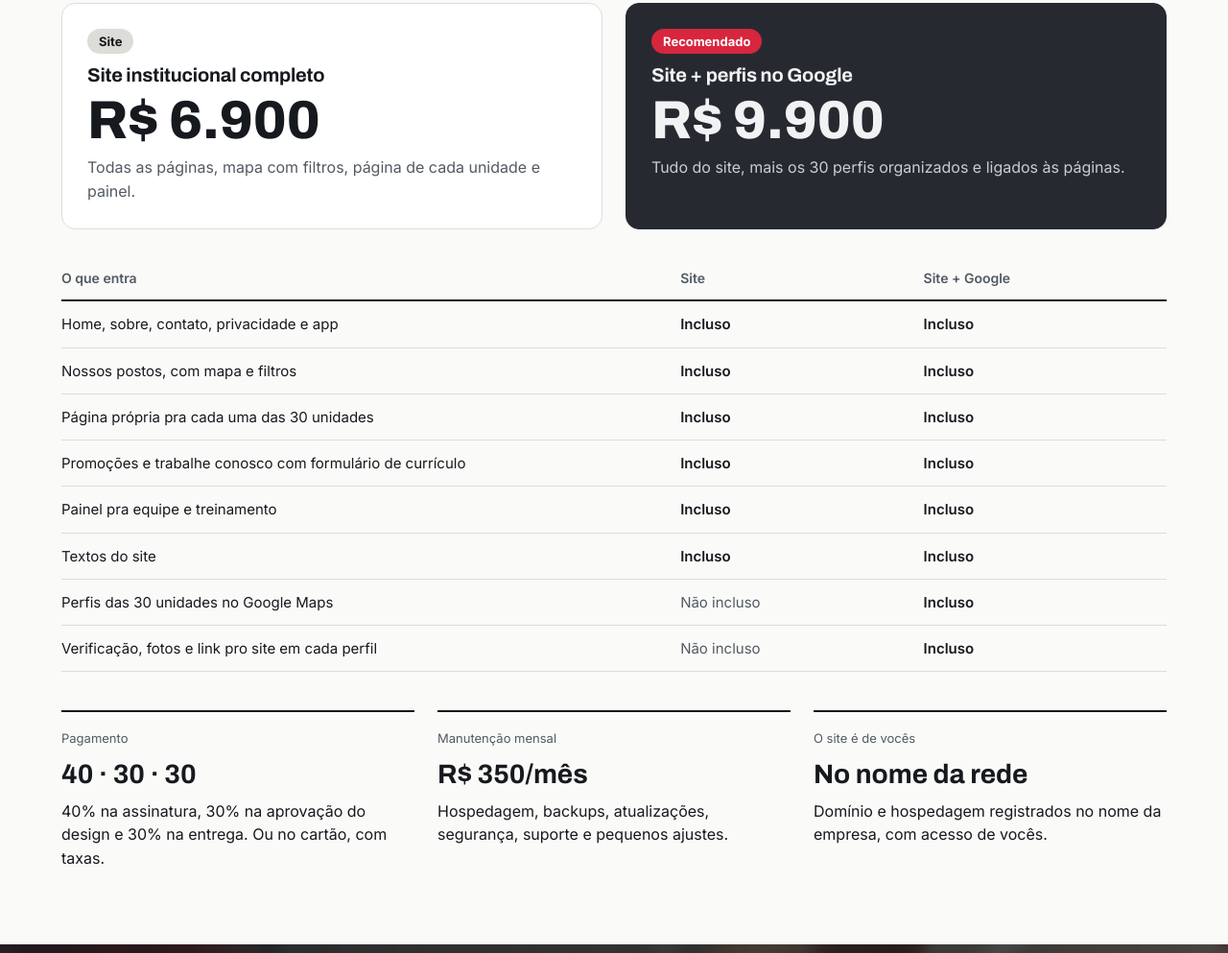
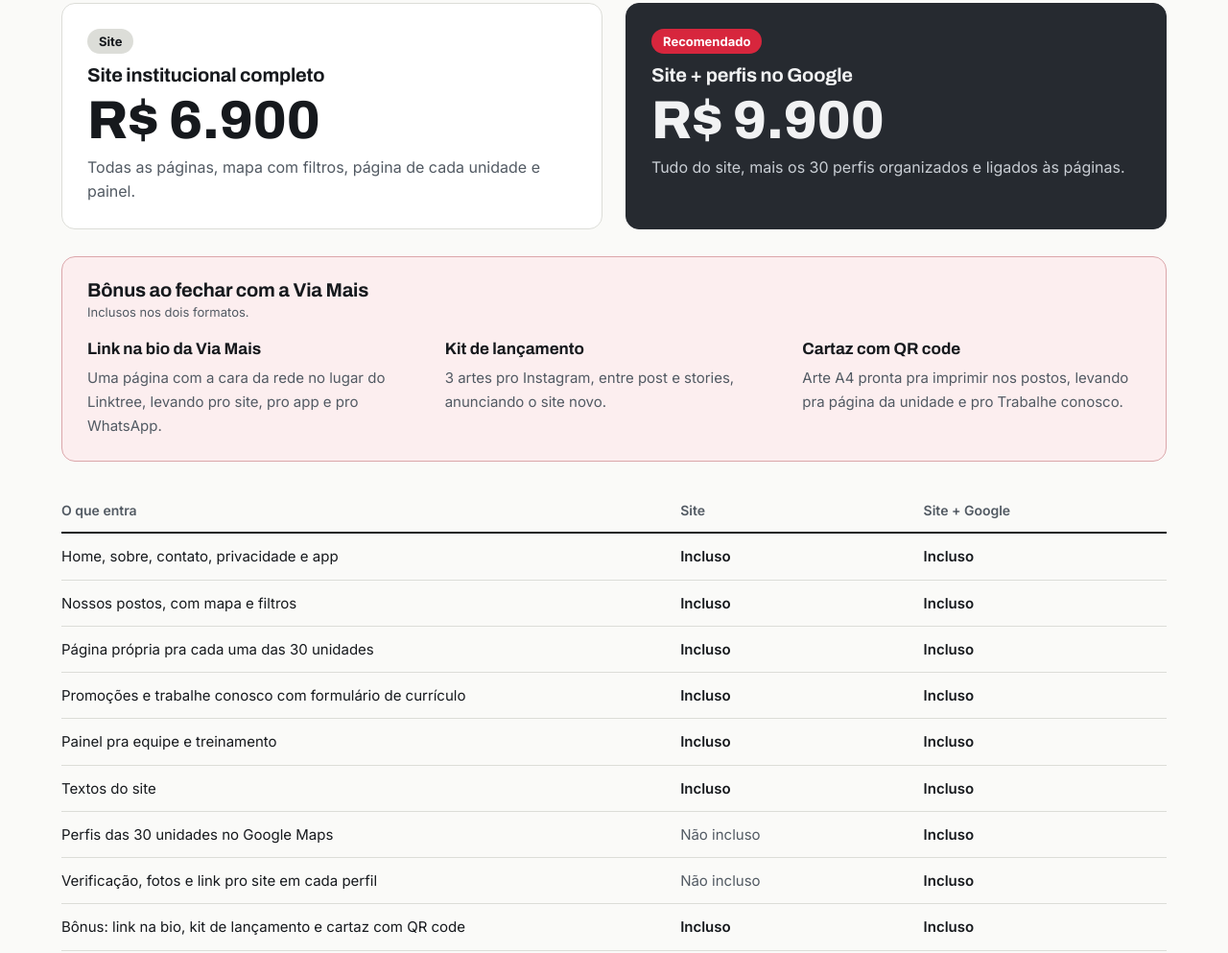
Before and after one commit to kailanyjankeweb/kailanyjanke-site, a plain HTML site: page propostas/rede-postos/index.html in a window 1280 px wide. Shown: the part 5564-6557 px from the top of the page at 96% size. Drawn offline with Linux system fonts and the light colour scheme.

Commit message:
Proposta Via Mais: bônus de fechamento
Co-Authored-By: Claude Opus 5.5 <noreply@anthropic.com>
Claude-Session: https://claude.ai/code/session_01CbyZwCRgm8cSoWWMzjUrVk

```diff
--- a/propostas/rede-postos/index.html
+++ b/propostas/rede-postos/index.html
@@ -171,6 +171,11 @@ ul.clean li{margin-bottom:8px}
 .opt p{color:var(--soft)}
 .opt.best p{color:#C9CED4}
 .scroll{overflow-x:auto}
+.bonus{background:color-mix(in srgb,var(--red) 8%,var(--panel));border:1px solid color-mix(in srgb,var(--red) 30%,var(--rule));border-radius:14px;padding:24px 26px;margin-bottom:28px}
+.bonus h3{margin-bottom:2px}
+.bgrid{display:grid;grid-template-columns:repeat(3,minmax(0,1fr));gap:20px;margin-top:16px}
+.bgrid b{display:block;font-family:Archivo,Arial,sans-serif;font-size:17px;margin-bottom:4px}
+.bgrid span{font-size:15px;color:var(--soft)}
 .cmp{width:100%;border-collapse:collapse;min-width:520px}
 .cmp th,.cmp td{padding:12px 14px 12px 0;border-bottom:1px solid var(--rule);text-align:left;font-size:15px}
 .cmp th{font-size:14px;color:var(--soft);font-weight:600;border-bottom:2px solid var(--ink)}
@@ -188,7 +193,7 @@ ul.clean li{margin-bottom:8px}
 .end a{color:#fff}
 .contact{display:flex;flex-wrap:wrap;gap:8px 28px;border-top:1px solid #4A5058;padding-top:20px;font-size:15px;color:#C9CED4}
 @media(max-width:900px){.journeys,.admin,.duo{grid-template-columns:minmax(0,1fr)}.phone{position:relative;top:0}.hero .top{grid-template-columns:minmax(0,1fr)}.branches{grid-template-columns:repeat(2,minmax(0,1fr))}.branch::before{display:none}}
-@media(max-width:600px){nav a{display:none}.stops{grid-template-columns:minmax(0,1fr);margin-top:20px;gap:14px}.price,.terms,.next{grid-template-columns:minmax(0,1fr)}.branches{grid-template-columns:minmax(0,1fr)}.gr,.axis{grid-template-columns:minmax(0,1fr);gap:4px}.axis div:first-child{display:none}.need td:first-child{width:40%}.desk .in{grid-template-columns:minmax(0,1fr)}.side{display:none}.phone{width:300px;height:600px}}
+@media(max-width:600px){.bgrid{grid-template-columns:minmax(0,1fr)}nav a{display:none}.stops{grid-template-columns:minmax(0,1fr);margin-top:20px;gap:14px}.price,.terms,.next{grid-template-columns:minmax(0,1fr)}.branches{grid-template-columns:minmax(0,1fr)}.gr,.axis{grid-template-columns:minmax(0,1fr);gap:4px}.axis div:first-child{display:none}.need td:first-child{width:40%}.desk .in{grid-template-columns:minmax(0,1fr)}.side{display:none}.phone{width:300px;height:600px}}
 @media(prefers-reduced-motion:reduce){.hl,.mv,.arm,.wh,.fuel{animation:none}html{scroll-behavior:auto}}
 </style>
 </head>
@@ -369,6 +374,15 @@ ul.clean li{margin-bottom:8px}
 <div class="opt"><span class="tag q">Site</span><h3>Site institucional completo</h3><strong>R$ 6.900</strong><p>Todas as páginas, mapa com filtros, página de cada unidade e painel.</p></div>
 <div class="opt best"><span class="tag">Recomendado</span><h3>Site + perfis no Google</h3><strong>R$ 9.900</strong><p>Tudo do site, mais os 30 perfis organizados e ligados às páginas.</p></div>
 </div>
+<div class="bonus">
+<h3>Bônus ao fechar com a Via Mais</h3>
+<p class="small">Inclusos nos dois formatos.</p>
+<div class="bgrid">
+<div><b>Link na bio da Via Mais</b><span>Uma página com a cara da rede no lugar do Linktree, levando pro site, pro app e pro WhatsApp.</span></div>
+<div><b>Kit de lançamento</b><span>3 artes pro Instagram, entre post e stories, anunciando o site novo.</span></div>
+<div><b>Cartaz com QR code</b><span>Arte A4 pronta pra imprimir nos postos, levando pra página da unidade e pro Trabalhe conosco.</span></div>
+</div>
+</div>
 <div class="scroll">
 <table class="cmp">
 <thead><tr><th>O que entra</th><th>Site</th><th>Site + Google</th></tr></thead>
@@ -440,7 +454,7 @@ next.addEventListener('click',()=>{if(s<J[j].steps.length-1){s++}else{j=(j+1)%J.
 render();
 const G=[['Imersão','briefing e planilha',1,3,''],['Estrutura e textos','pra aprovação',4,7,''],['Design exclusivo','pra aprovação',8,13,''],['Implementação','e treinamento da equipe',14,20,''],['Perfis no Google','em paralelo, depende das verificações',4,20,'g']];
 document.getElementById('gantt').innerHTML=G.map(([a,b,x,y,c])=>'<div class="gr"><div class="lbl">'+a+'<span>'+b+'</span></div><div class="track"><div class="barx '+c+'" style="left:'+((x-1)/20*100)+'%;width:'+((y-x+1)/20*100)+'%">dias '+x+' a '+y+'</div></div></div>').join('');
-const C=[['Home, sobre, contato, privacidade e app',1,1],['Nossos postos, com mapa e filtros',1,1],['Página própria pra cada uma das 30 unidades',1,1],['Promoções e trabalhe conosco com formulário de currículo',1,1],['Painel pra equipe e treinamento',1,1],['Textos do site',1,1],['Perfis das 30 unidades no Google Maps',0,1],['Verificação, fotos e link pro site em cada perfil',0,1]];
+const C=[['Home, sobre, contato, privacidade e app',1,1],['Nossos postos, com mapa e filtros',1,1],['Página própria pra cada uma das 30 unidades',1,1],['Promoções e trabalhe conosco com formulário de currículo',1,1],['Painel pra equipe e treinamento',1,1],['Textos do site',1,1],['Perfis das 30 unidades no Google Maps',0,1],['Verificação, fotos e link pro site em cada perfil',0,1],['Bônus: link na bio, kit de lançamento e cartaz com QR code',1,1]];
 document.getElementById('cmp').innerHTML=C.map(([a,b,c])=>'<tr><td>'+a+'</td><td class="'+(b?'y':'no')+'">'+(b?'Incluso':'Não incluso')+'</td><td class="'+(c?'y':'no')+'">'+(c?'Incluso':'Não incluso')+'</td></tr>').join('');
 const secs=[...document.querySelectorAll('header.band,section.band,footer.band')];
 document.addEventListener('keydown',e=>{if(e.target.closest('input,textarea,select'))return;if(e.key!=='ArrowRight'&&e.key!=='ArrowLeft')return;const y=window.scrollY+80;let i=secs.findIndex(el=>el.offsetTop>y)-1;if(i<-1)i=secs.length-1;if(i<0)i=0;const t=e.key==='ArrowRight'?Math.min(i+1,secs.length-1):Math.max(i-1,0);secs[t].scrollIntoView({behavior:'smooth'});e.preventDefault()});
```
